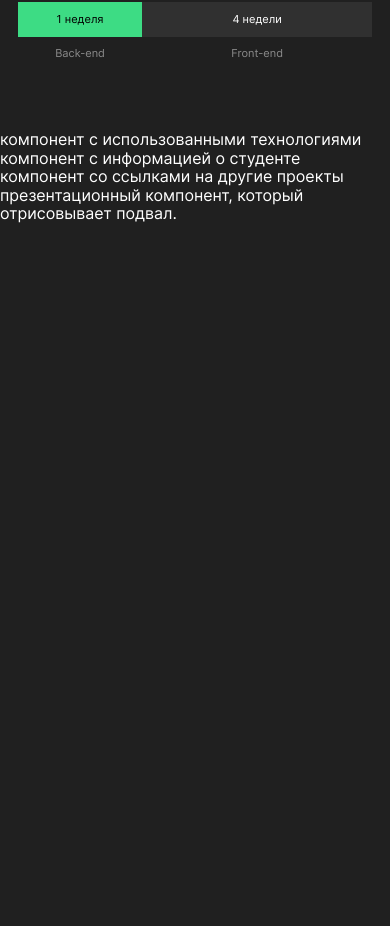
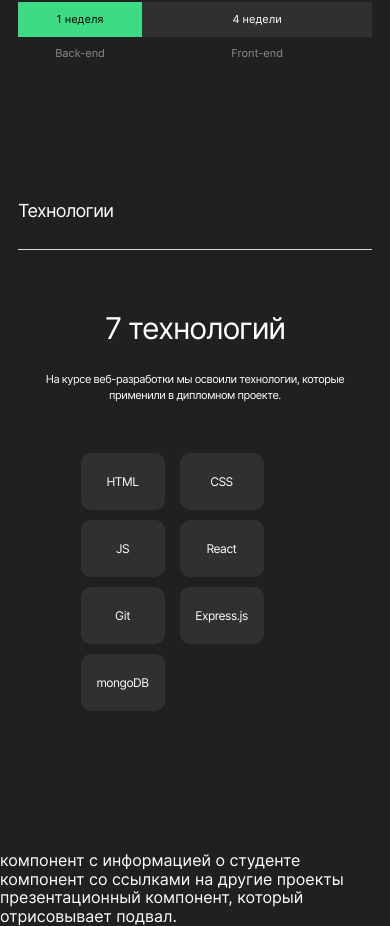
Before and after one commit to melodoc/movies-explorer-frontend, a React (Create React App) app: page / in a window 390 px wide. Shown: the part 1400-2326 px from the top of the page. Before the commit the page ends 1623 px from the top, so only its background shows below. Built offline with nearby package versions, Linux system fonts and the light colour scheme.

Commit message:
feat. Add tech component #2

```diff
--- a/src/components/AboutProject/AboutProject.css
+++ b/src/components/AboutProject/AboutProject.css
@@ -1,16 +1,5 @@
 .about {
-    padding: 110px var(--offset);
-  }
-
-  .about__headline {
-    margin: 0;
-    padding: 0;
-    padding-bottom: 20px;
-    border-bottom: 1px solid var(--gray);
-    font-weight: 400;
-    font-size: 22px;
-    line-height: 27px;
-    letter-spacing: -0.04em;
+  padding: 108px var(--offset);
 }
 
 .about__list {
@@ -64,7 +53,6 @@
 .about__time-period {
   margin: 0;
   padding: 0;
-    padding-left: 7px;
   height: 36px;
   text-align: center;
   vertical-align: middle;
@@ -119,16 +107,6 @@
     padding: 70px 18px;
   }
 
-    .about__headline {
-      font-size: 18px;
-      line-height: 22px;
-      letter-spacing: -0.04em;
-    }
-
-    .about__headline {
-      padding-bottom: 27px;
-    }
-
   .about__steps {
     margin-top: 60px;
     flex-flow: column;
--- a/src/components/AboutProject/AboutProject.js
+++ b/src/components/AboutProject/AboutProject.js
@@ -1,9 +1,11 @@
+import { Headline } from '../../shared-components/headline/Headline';
+
 import './AboutProject.css';
 
 export function AboutProject() {
   return (
     <section className="about">
-      <h2 className="about__headline">О проекте</h2>
+      <Headline text="О проекте" />
       <ul className="about__list about__steps">
         <li className="about__item">
           <h3 className="about__title">
@@ -26,7 +28,9 @@ export function AboutProject() {
       </ul>
       <ul className="about__list about__time">
         <li className="about__time-item">
-          <p className="about__time-period about__time-period-bright">1 неделя</p>
+          <p className="about__time-period about__time-period-bright">
+            1 неделя
+          </p>
           <p className="about__time-description">Back-end</p>
         </li>
         <li className="about__time-item">
--- a/src/components/Techs/Techs.css
+++ b/src/components/Techs/Techs.css
@@ -0,0 +1,118 @@
+.techs {
+  padding: 105px var(--offset);
+  background-color: var(--gray-2);
+}
+
+.techs__headline {
+  margin: 0;
+  margin-top: 90px;
+  margin-bottom: 26px;
+  padding: 0;
+  text-align: center;
+  vertical-align: middle;
+  font-weight: 400;
+  font-size: 50px;
+  line-height: 58px;
+  text-align: center;
+  letter-spacing: -0.04em;
+}
+
+.techs__description {
+  margin: 0 auto;
+  padding: 0;
+  max-width: 460px;
+  text-align: center;
+  font-size: 14px;
+  line-height: 20px;
+  text-align: center;
+  letter-spacing: -0.04em;
+}
+
+.techs__list {
+  margin: 0;
+  padding: 0;
+  margin-top: 100px;
+  list-style: none;
+  display: flex;
+  gap: 10px;
+  align-items: center;
+  justify-content: center;
+}
+
+.tech_list-item {
+  padding: 21px 0px;
+  background-color: var(--semi-black);
+  border-radius: 10px;
+  text-align: center;
+  min-width: 90px;
+  font-weight: 400;
+  font-size: 14px;
+  line-height: 17px;
+  text-align: center;
+  letter-spacing: -0.04em;
+}
+
+@media screen and (max-width: 1023px) {
+  .techs {
+    padding: 95px 50px 92px 50px;
+  }
+
+  .techs__headline {
+    margin-top: 83px;
+    margin-bottom: 20px;
+  }
+
+  .techs__description {
+    font-weight: 400;
+    font-size: 12px;
+    line-height: 18px;
+    text-align: center;
+    letter-spacing: -0.04em;
+  }
+
+  .tech_list-item {
+    min-width: 84px;
+    font-size: 12px;
+    line-height: 15px;
+  }
+
+  .techs__list {
+    margin-top: 83px;
+  }
+}
+
+@media screen and (max-width: 767px) {
+  .techs {
+    padding: 70px 18px;
+    background-color: var(--black);
+  }
+
+  .techs__headline {
+    margin-top: 60px;
+    margin-bottom: 25px;
+    font-size: 30px;
+    line-height: 36px;
+    text-align: center;
+    letter-spacing: -0.04em;
+  }
+
+  .techs__description {
+    font-size: 11px;
+    line-height: 16px;
+    text-align: center;
+    letter-spacing: -0.04em;
+  }
+
+  .techs__list {
+    display: grid;
+    grid-template-columns: repeat(2, 1fr);
+    justify-items: center;
+    gap: 10px;
+    margin: 50px 60px 70px 60px;
+    max-width: 188px;
+  }
+
+  .tech_list-item {
+    max-width: 84px;
+  }
+}
--- a/src/components/Techs/Techs.js
+++ b/src/components/Techs/Techs.js
@@ -1,9 +1,33 @@
+import { Headline } from '../../shared-components/headline/Headline';
+
 import './Techs.css';
 
 export function Techs() {
+  const techs = [
+    'HTML',
+    'CSS',
+    'JS',
+    'React',
+    'Git',
+    'Express.js',
+    'mongoDB'
+  ];
+
   return (
-    <div className="techs">
-        компонент с использованными технологиями
-    </div>
+    <section className="techs">
+      <Headline text="Технологии" />
+      <h3 className="techs__headline">7 технологий</h3>
+      <p className="techs__description">
+        На курсе веб-разработки мы освоили технологии, которые
+        применили в дипломном проекте.
+      </p>
+      <ul className="techs__list">
+        {techs.map((tech, index) => (
+          <li className="tech_list-item" key={`${tech}${index}`}>
+            {tech}
+          </li>
+        ))}
+      </ul>
+    </section>
   );
 }
--- /dev/null
+++ b/src/shared-components/headline/Headline.css
@@ -0,0 +1,19 @@
+.headline {
+  margin: 0;
+  padding: 0;
+  padding-bottom: 20px;
+  border-bottom: 1px solid var(--gray);
+  font-weight: 400;
+  font-size: 22px;
+  line-height: 27px;
+  letter-spacing: -0.04em;
+}
+
+@media screen and (max-width: 767px) {
+  .headline {
+    font-size: 18px;
+    line-height: 22px;
+    letter-spacing: -0.04em;
+    padding-bottom: 27px;
+  }
+}
--- /dev/null
+++ b/src/shared-components/headline/Headline.js
@@ -0,0 +1,5 @@
+import './Headline.css';
+
+export function Headline({text}) {
+  return <h2 className="headline">{text}</h2>;
+}
--- a/src/variables/variables.css
+++ b/src/variables/variables.css
@@ -6,6 +6,7 @@
   --green: #3ddc84;
   --gray: #dadada;
   --gray-1: #8B8B8B;
+  --gray-2: #272727;
   --white: #ffffff;
   --hover-opacity: 0.6;
   --offset: 70px;
```
Lines whose indentation alone changed are shown as unchanged.
